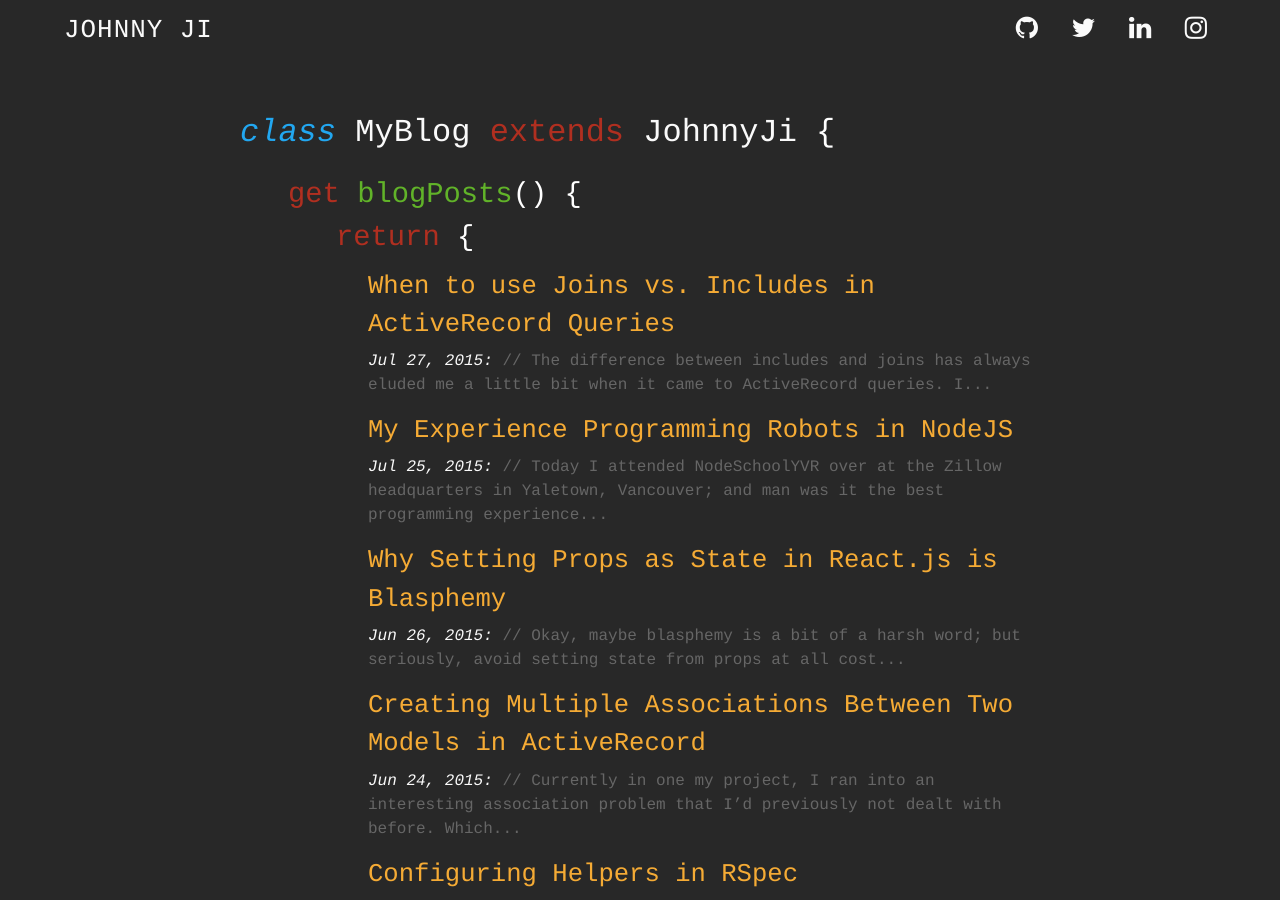
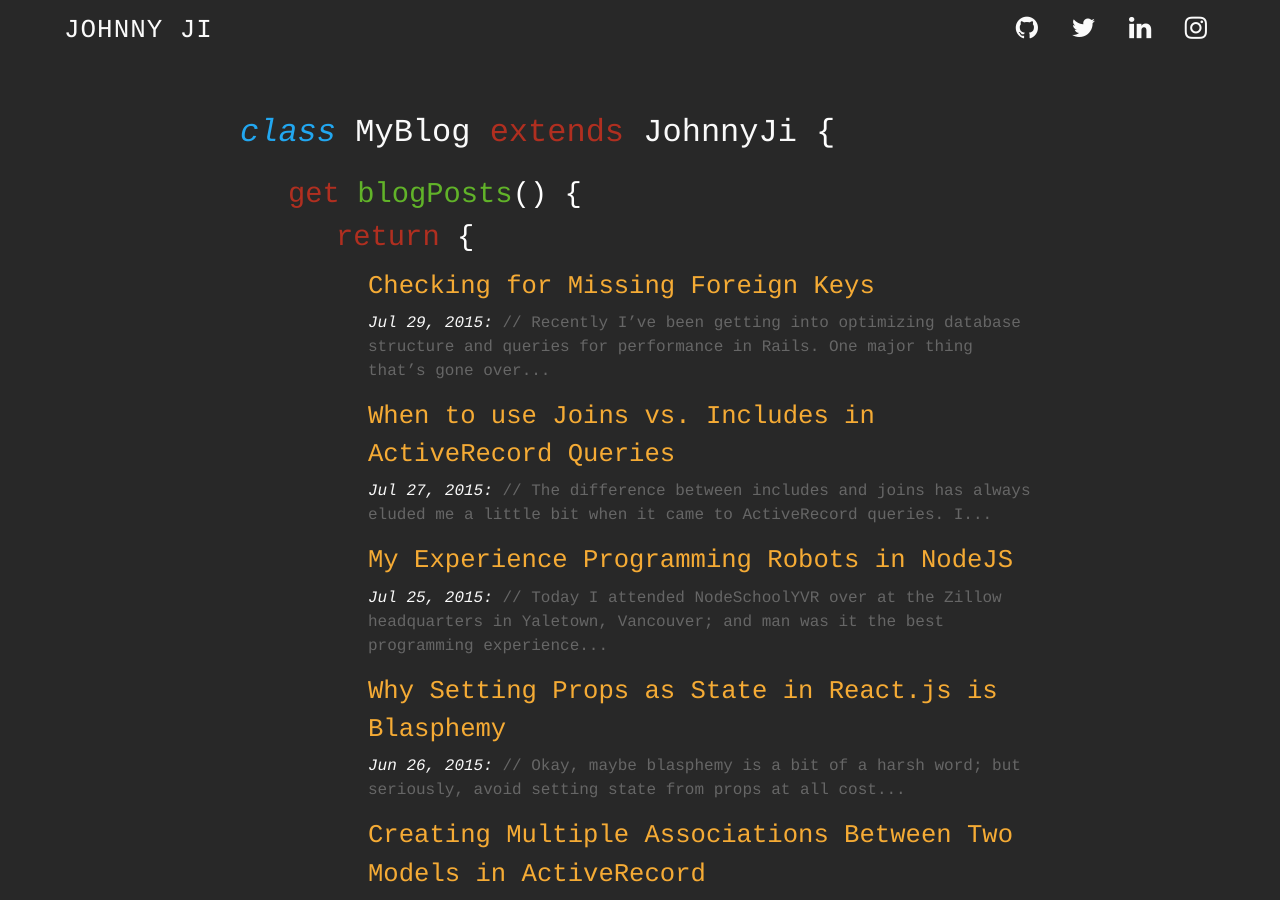
Before and after one commit to johnnyji/jekyll_blog, a Jekyll site: the page built from index.html, in a window 1280 px wide and 900 px high. Built offline with Jekyll 4.4.1, drawn with Linux system fonts in a browser that asks for light colours; nearby versions of some CDN libraries.

Commit message:
new post

```diff
--- /dev/null
+++ b/_posts/2015-07-29-checking-for-missing-foreign-keys.markdown
@@ -0,0 +1,24 @@
+---
+layout: post
+title: "Checking for Missing Foreign Keys"
+date: 2015-07-29
+categories: Rails
+---
+
+Recently I've been getting into optimizing database structure and queries for performance in Rails. One major thing that's gone over my head was add indexes.
+
+Thankfully I found an amazing piece of script at [Tom Ward's][tomward] site. Just run `spring rails c` and paste the following code into the console. This will output every place where there should be an index on a foreign key, but isnt.
+
+{% highlight ruby %}
+c = ActiveRecord::Base.connection
+c.tables.collect do |t|
+  columns = c.columns(t).collect(&:name).select {|x| x.ends_with?("_id" || x.ends_with("_type"))}
+  indexed_columns = c.indexes(t).collect(&:columns).flatten.uniq
+  unindexed = columns - indexed_columns
+  unless unindexed.empty?
+    puts "#{t}: #{unindexed.join(", ")}"
+  end
+end
+{% endhighlight %}
+
+[tomward] https://tomafro.net/2009/09/quickly-list-missing-foreign-key-indexes
```
Also changed, not shown: _posts/2015-07-27-when-to-use-joins-vs-includes-in-active-record-queries.markdown (line endings or trailing spaces).
